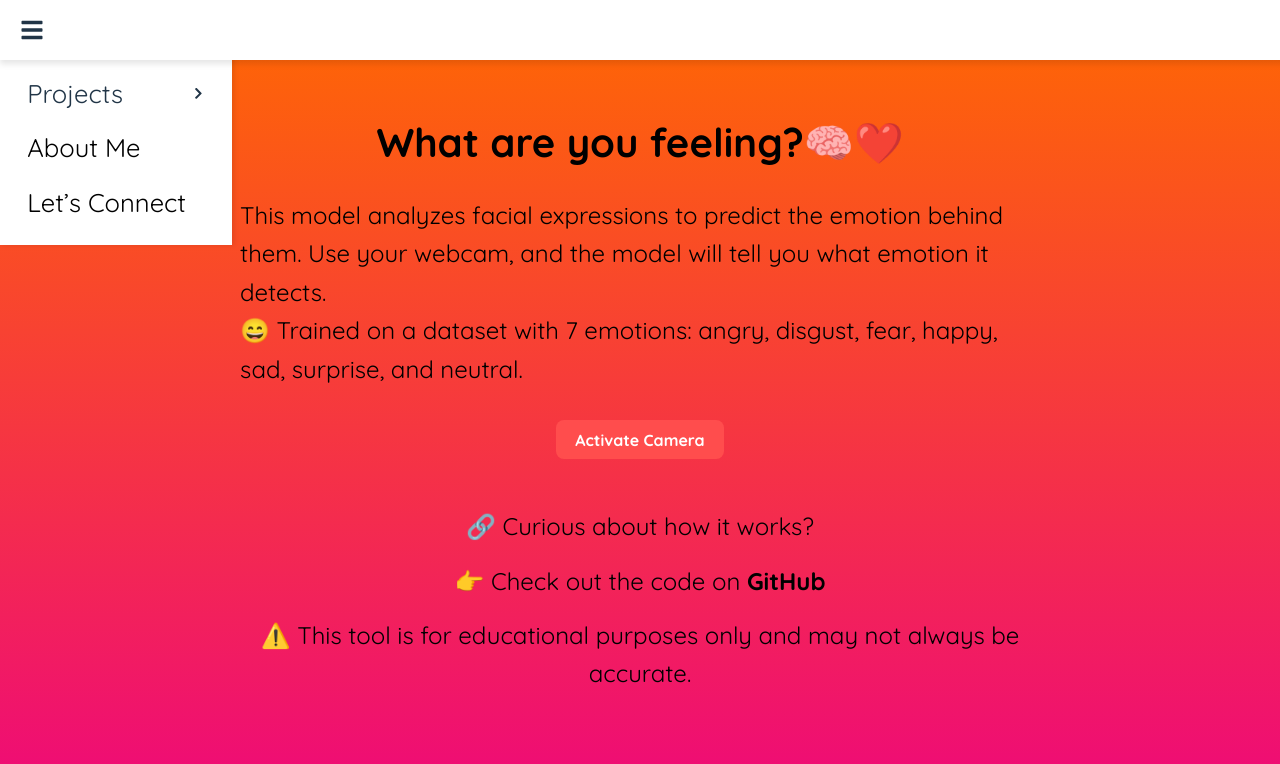
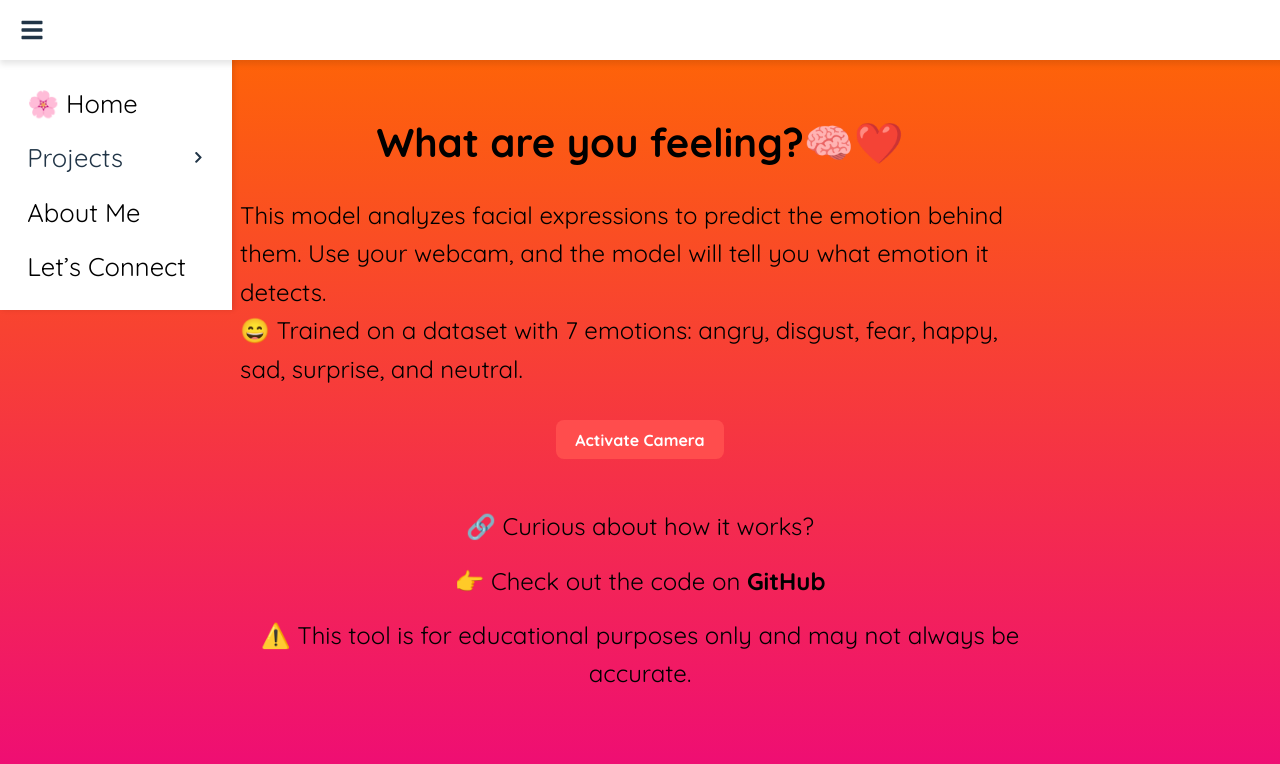
Before and after one commit to brengodoy/web-portfolio, a React (Vite) app in the folder frontend/: page /emotion-detector in a window 1280 px wide. Both pictures are taken after a click on the icon 32 px from the left and 30 px from the top of the page. Shown: the top 764 px of the page. Built offline with nearby package versions, Linux system fonts and the light colour scheme.

Commit message:
improved the appearence of the menu, fixed an issue with the camera staying active after changing the page.

```diff
--- a/frontend/package.json
+++ b/frontend/package.json
@@ -11,6 +11,7 @@
   },
   "dependencies": {
     "axios": "^1.8.4",
+    "framer-motion": "^12.8.0",
     "react": "^19.0.0",
     "react-dom": "^19.0.0",
     "react-icons": "^5.5.0",
--- a/frontend/src/App.css
+++ b/frontend/src/App.css
@@ -60,7 +60,6 @@
   cursor: pointer;
 }
 
-
 main {
   display: flex;
   flex-direction: column;
@@ -75,21 +74,35 @@ main p {
   font-size: 1.5rem;
   max-width: 900px;
   margin: 0.5rem 0; /* esto reduce el espacio entre párrafos */
+  color: #000000;
 }
 
 main h1 {
   text-align: center;
+  color: #000000;
 }
 
 .side-menu {
   position: fixed;
-  top: 50px;
+  top: 60px; /* justo debajo del navbar */
   left: 0;
   width: 200px;
   background-color: white;
   box-shadow: 2px 0 5px rgba(0, 0, 0, 0.1);
   padding: 1rem;
   z-index: 10;
+
+  /* 🔮 Animación */
+  transform: translateX(-100%);
+  opacity: 0;
+  pointer-events: none;
+  transition: transform 0.3s ease, opacity 0.3s ease;
+}
+
+.side-menu.active {
+  transform: translateX(0);
+  opacity: 1;
+  pointer-events: auto;
 }
 
 .side-menu li {
@@ -105,6 +118,10 @@ main h1 {
 .side-menu li:hover {
   background-color: #f0f0f0;
   border-radius: 4px;
+}
+
+.side-menu li.projects-item {
+  position: relative;
 }
 
 .side-menu ul {
@@ -123,9 +140,9 @@ main h1 {
 }
 
 .sub-menu {
-  position: fixed;
-  top: 50px;
-  left: 232px;
+  position: absolute;
+  left: 100%;
+  top: 0;
   width: 200px;
   background-color: white;
   box-shadow: 2px 0 5px rgba(0, 0, 0, 0.1);
@@ -332,8 +349,8 @@ video {
 }
 
 .error-message {
-  background-color: rgba(255, 200, 200, 0.8); /* un rojito suave translúcido */
-  color: #7a1f1f; /* un rojo oscuro que contrasta */
+  background-color: rgba(255, 200, 200, 0.8);
+  color: #7a1f1f;
   padding: 10px 15px;
   border-radius: 12px;
   font-weight: 500;
@@ -387,7 +404,7 @@ video {
 .connect-section h2 {
   font-size: 2.5rem;
   margin-bottom: 16px;
-  color: #000000; /* rosa vibrante 💖 */
+  color: #000000;
 }
 
 .connect-section p {
--- a/frontend/src/App.jsx
+++ b/frontend/src/App.jsx
@@ -7,11 +7,14 @@ import NumberDetector from './NumberDetector';
 import EmotionsDetector from './EmotionsDetector';
 import AboutMe from './AboutMe';
 import LetsConnect from './LetsConnect';
+import { motion, AnimatePresence } from "framer-motion";
+
 
 function App() {
   const [menuOpen, setMenuOpen] = useState(false);
   const [projectsOpen, setProjectsOpen] = useState(false);
   const menuRef = useRef(null);
+  const subMenuRef = useRef(null);
 
   useEffect(() => {
     function handleClickOutside(event) {
@@ -31,6 +34,10 @@ function App() {
     };
   }, []);
 
+  const handleMenuItemClick = () => {
+    setMenuOpen(false);  // Cierra el menú cuando se hace clic en cualquier ítem
+  };
+
 
   return (
     <Router>
@@ -41,34 +48,39 @@ function App() {
         </nav>
 
         {/* Menú lateral */}
-        {menuOpen && (
-          <div className="side-menu" ref={menuRef}>
+        <div className={`side-menu ${menuOpen ? "active" : ""}`} ref={menuRef}>
             <ul>
-              <li onClick={() => setProjectsOpen(!projectsOpen)}>
-                Projects <FaChevronRight className="arrow-icon" />
+              <li>
+                <Link to="/" onClick={handleMenuItemClick}>🌸 Home</Link>
+              </li>
+              <li onClick={() => setProjectsOpen(!projectsOpen)} className="projects-item">
+              Projects <FaChevronRight className="arrow-icon" />
+              <AnimatePresence>
+                {projectsOpen && (
+                  <motion.div
+                    className="sub-menu"
+                    ref={subMenuRef}
+                    initial={{ x: -200 }}
+                    animate={{ x: 0 }}
+                    exit={{ x: -200 }}
+                    transition={{ duration: 0.3 }}
+                  >
+                    <ul>
+                      <li><Link to="/number-detector" onClick={handleMenuItemClick}>Number Detector</Link></li>
+                      <li><Link to="/emotion-detector" onClick={handleMenuItemClick}>Emotion Detector</Link></li>
+                    </ul>
+                  </motion.div>
+                )}
+              </AnimatePresence>
               </li>
               <li>
-              <Link to="/about-me">About Me</Link>
+              <Link to="/about-me" onClick={handleMenuItemClick}>About Me</Link>
               </li>
               <li>
-              <Link to="/lets-connect">Let’s Connect</Link>
+              <Link to="/lets-connect" onClick={handleMenuItemClick}>Let’s Connect</Link>
               </li>
             </ul>
-
-            {projectsOpen && (
-              <div className="sub-menu">
-                <ul>
-                  <li>
-                    <Link to="/number-detector">Number Detector</Link>
-                  </li>
-                  <li>
-                    <Link to="/emotion-detector">Emotions Detector</Link>
-                  </li>
-                </ul>
-              </div>
-            )}
           </div>
-        )}
 
         {/* Rutas */}
         <Routes>
--- a/frontend/src/EmotionsDetector.jsx
+++ b/frontend/src/EmotionsDetector.jsx
@@ -33,6 +33,13 @@ function EmotionsDetector() {
 		  videoRef.current.srcObject = null;
 		}
 	  }
+
+	  return () => {
+		if (streamRef.current) {
+		  streamRef.current.getTracks().forEach(track => track.stop());
+		}
+	  };
+
 	}, [cameraActive]);
 
 	useEffect(() => {
```
Also changed, not shown: 1 other file (tests, documents, lock files or other folders).
